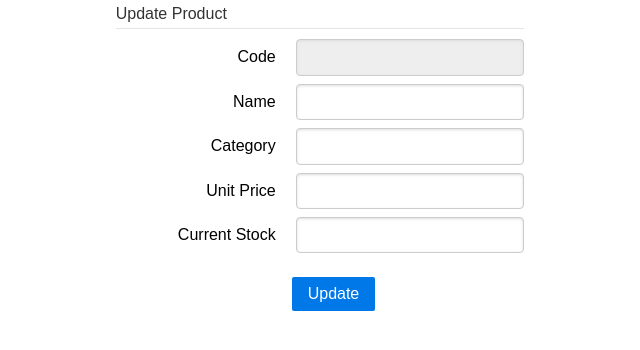
After one commit to nayeemnazmul/super_shop_system, a Django app: template products/templates/products/update.html in a window 1280 px wide. The commit adds this page. Shown: the top 350 px of the page, without its empty margins (320-960 px from the left). Run offline with Django 3.2, Linux system fonts and the light colour scheme; the template is opened without the code that fills it, so the values that code supplies are empty; some libraries are stand-ins or nearby versions.

Commit message:
implement product update function

```diff
--- a/products/templates/products/index.html
+++ b/products/templates/products/index.html
@@ -64,7 +64,10 @@
                             <td>{{ product.category }}</td>
                             <td>{{ product.unit_price }}</td>
                             <td>{{ product.current_stock }}</td>
-                            <td><a href="{% url 'products:delete_product' product.id %}">{% icon "trash-2" %}</a></td>
+                            <td>
+                                <a href="{% url 'products:update_product' product.id %}">{% icon "eye" %}</a>
+                                <a href="{% url 'products:delete_product' product.id %}">{% icon "trash-2" %}</a>
+                            </td>
                         </tr>
                     {% endfor %}
                 </tbody>
--- /dev/null
+++ b/products/templates/products/update.html
@@ -0,0 +1,48 @@
+<!DOCTYPE html>
+<html lang="en">
+<head>
+    <meta charset="UTF-8">
+    <title>Update Product</title>
+    <link rel="stylesheet" href="https://unpkg.com/purecss@2.0.6/build/pure-min.css" integrity="sha384-Uu6IeWbM+gzNVXJcM9XV3SohHtmWE+3VGi496jvgX1jyvDTXfdK+rfZc8C1Aehk5" crossorigin="anonymous">
+    <style>
+        .l-content {
+          display: flex;
+          justify-content: center;
+        }
+    </style>
+</head>
+<body>
+    <div class="l-content">
+        <form class="pure-form pure-form-aligned" method="POST" action="{% url 'products:update_product' product.id %}">
+            {% csrf_token %}
+            <fieldset>
+                <legend>Update Product</legend>
+                {% if error_message %}<p><strong>{{ error_message }}</strong></p>{% endif %}
+                <div class="pure-control-group">
+                    <label for="aligned-name">Code</label>
+                    <input type="text" name="name" id="aligned-name" value="{{ product.code }}" readonly/>
+                </div>
+                <div class="pure-control-group">
+                    <label for="aligned-name">Name</label>
+                    <input type="text" name="name" id="aligned-name" value="{{ product.name }}" required/>
+                </div>
+                <div class="pure-control-group">
+                    <label for="aligned-category">Category</label>
+                    <input type="text" name="category" id="aligned-category" value="{{ product.category }}" required/>
+                </div>
+                <div class="pure-control-group">
+                    <label for="aligned-price">Unit Price</label>
+                    <input type="number" name="unit_price" min="0" value="{{ product.unit_price }}" step="0.01" id="aligned-price" required/>
+                </div>
+                <div class="pure-control-group">
+                    <label for="aligned-stock">Current Stock</label>
+                    <input type="number" name="current_stock" min="0" value="{{ product.current_stock }}" step="1" id="aligned-stock" required/>
+                </div>
+                <div class="pure-controls">
+                    <button type="submit" class="pure-button pure-button-primary">Update</button>
+                </div>
+            </fieldset>
+        </form>
+    </div>
+</body>
+</html>
--- a/products/urls.py
+++ b/products/urls.py
@@ -5,5 +5,6 @@ app_name = 'products'
 urlpatterns = [
     path('', views.index, name='product_list'),
     path('add/', views.add, name='add_product'),
-    path('delete/<int:product_id>', views.delete, name='delete_product'),
+    path('delete/<int:product_id>/', views.delete, name='delete_product'),
+    path('update/<int:product_id>/', views.update, name='update_product'),
 ]
```
Also changed, not shown: products/views.py (+25 -0 lines).
